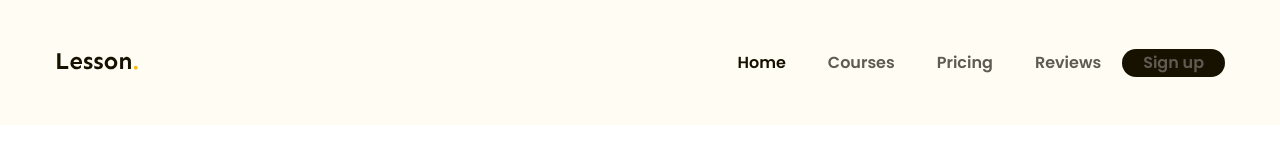
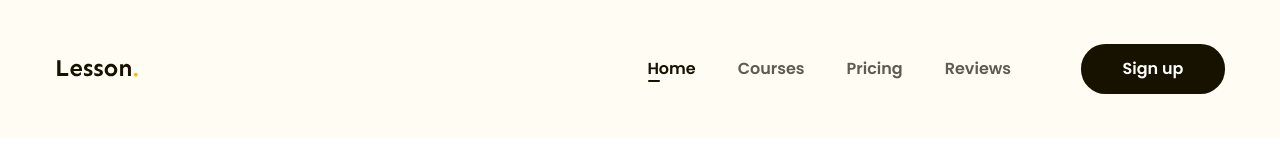
Before and after one commit to SONOBI1711/project-html-css-01, a plain HTML site: page index.html in a window 1280 px wide. Drawn offline with Linux system fonts and the light colour scheme.

Commit message:
section header

```diff
--- a/css/style.css
+++ b/css/style.css
@@ -1,11 +1,12 @@
 * {
-    box-sizing: border-box;
+  box-sizing: border-box;
 }
 
-:root{
+:root {
   --primary-text-color: #171100;
   --backgound-color: #fffcf4;
-  --white-color:#fff;
+  --white-color: #fff;
+  --header-text-color: #5f5b53;
 }
 /*Đổi đơn vị px sang rem*/
 
@@ -29,67 +30,76 @@ li {
 }
 /* Viet CSS cho phần header*/
 .header {
-  background-color: #fffcf4;
+  background-color: var(--backgound-color);
   padding: 44px 0;
 }
+
+.header .body {
+  display: flex;
+  align-items: center; /*căn giữa theo trục dọc*/
+}
+
+.header nav {
+  display: flex;
+  align-items: center; /* <--- quan trọng: căn giữa các item trong nav */
+  margin-left: auto;
+}
+
 .header nav a {
   font-weight: 600;
-  font-size:1.6 rem; /* tức là 16px */
-  line-height: 28px;
-  color: #5f5b53;
-  padding: 0 21px;
+  font-size: 1.6rem;
+  line-height: 2.8rem; /* 28px tương đương 2.8rem */
+  color: var(--header-text-color);
+  padding: 0 2.1rem; /* padding bằng rem cho nhất quán */
 }
 
-.header nav a :hover {
-  color: #171100;
+/*Pseudo class: lớp giả*/
+.header nav a:hover {
+  color: var(--primary-text-color);
   text-shadow: 1px 0 0 currentColor;
-}
-
-.header .body{
-  display: flex;
-  align-items: center;
-}
-
-.header nav{
-  display: flex;
-  margin-left: auto;
 }
 
 .header nav a.active {
   font-weight: 600; /*semi-bold*/
-  color: #171100;
+  color: var(--primary-text-color);
   position: relative;
 }
 
 /*pseudo element*/
-.header nav a.active ::after {
+.header nav a.active::after {
   content: "";
   width: 12px;
   height: 2px;
-  border-radius:1px ;
-  -webkit-border-radius:1px ;
-  -moz-border-radius:1px ;
-  -ms-border-radius:1px ;
-  -o-border-radius:1px ;
-  background-color: #171100;
+  border-radius: 1px;
+  -webkit-border-radius: 1px;
+  -moz-border-radius: 1px;
+  -ms-border-radius: 1px;
+  -o-border-radius: 1px;
+  background-color: var(--primary-text-color);
   display: block;
   position: absolute;
+  top: 23px;
+  left: 22px;
 }
 
 .header .main-content {
-  width:1170px;
+  width: 1170px;
   margin: 0 auto;
-  max-width: calc(100%-16px);
+  max-width: calc(100% - 16px);
 }
 
+/* nút call-to-action */
+
 .header .body .btn-sign-up {
-width: 144;
-height: 50;
-top: 36px;
-left: 1161px;
-angle: 0 deg;
-opacity: 1;
-border-radius: 24.5px;
-background-color: #171100;
+  display: inline-block; /* để width/height/line-height hoạt động */
+  width: 14.4rem; /* 144px = 14.4rem (nếu dùng root 62.5%) */
+  height: 5rem; /* 50px = 5rem */
+  line-height: 5rem; /* căn chữ theo chiều dọc */
+  border-radius: 2.45rem; /* 24.5px = 2.45rem */
+  background-color: var(--primary-text-color);
+  color: var(--white-color);
+  text-align: center;
+  margin-left: 4.9rem; /* nếu muốn khoảng cách so với menu */
+  font-weight: 600;
 }
-/*Ket thuc CSS cho header*?
+/*Ket thuc CSS cho header*/
--- a/index.html
+++ b/index.html
@@ -19,10 +19,10 @@
   <body>
     <header class="header">
       <div class="main-content">
-        <!--Logo-->
         <div class="body">
+          <!--Logo-->
           <a href="#">
-            <img src="./img/Logo.svg" alt="" />
+            <img src="./img/Logo.svg" alt="Lesson" class="logo" />
           </a>
           <!---Navigation: thanh điều hướng-->
           <nav>
@@ -30,10 +30,10 @@
             <li><a href="#">Courses</a></li>
             <li><a href="#">Pricing</a></li>
             <li><a href="#">Reviews</a></li>
-            <a class ="btn btn-sign-up" href="#">Sign up</a>
+            <!---Call to action button-->
+            <a class="btn btn-sign-up" href="#">Sign up</a>
           </nav>
         </div>
-        <!---Call to action button-->
       </div>
     </header>
   </body>
```
